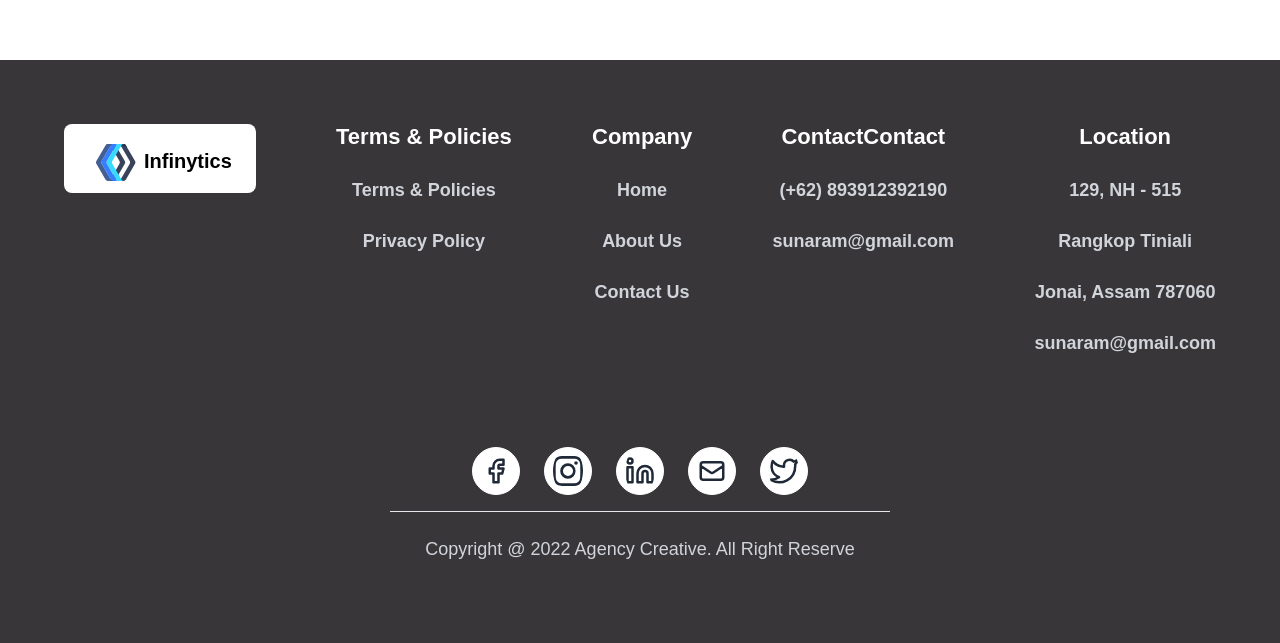
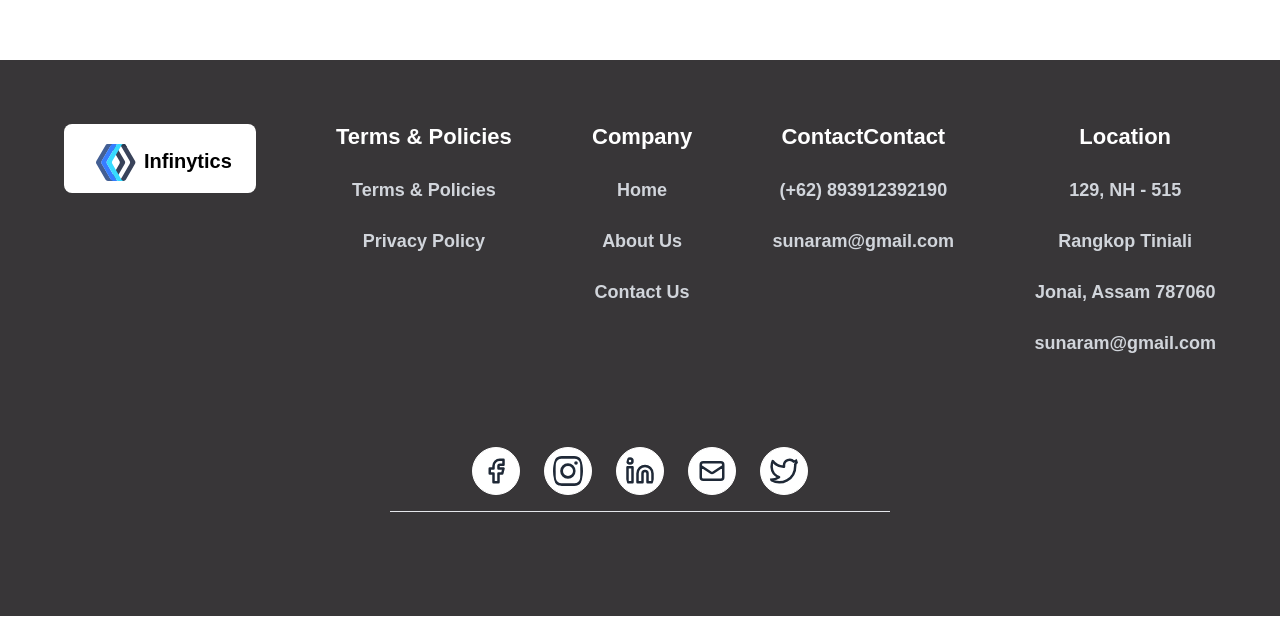
Before and after one commit to preeti28dec/Infinytics, a React (Create React App) app: page / in a window 1280 px wide. Shown: the part 4361-5004 px from the top of the page. After the commit the page ends 4977 px from the top, so only its background shows below. Built offline with nearby package versions, Linux system fonts and the light colour scheme.

Commit message:
Update footer.jsx

```diff
--- a/src/componets/footer.jsx
+++ b/src/componets/footer.jsx
@@ -84,7 +84,6 @@ function Footer() {
           </div>
           <hr className="w-[500px] mx-auto  mt-4 footer_hr" />
           <div className="text-gray-300 text-[18px]  pb-20 mt-6 font-Quicksand text-center">
-            Copyright @ 2022 Agency Creative. All Right Reserve
           </div>
         </div>
       </div>
```
